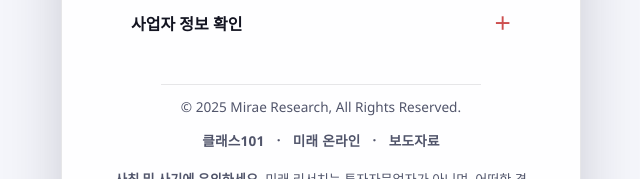
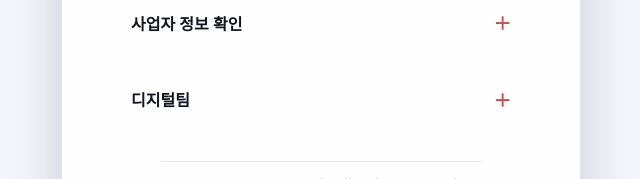
Before and after one commit to themrsung/sjun-me-home, a React (Create React App) app: page / in a window 1280 px wide. Shown: the part 1244-1423 px from the top of the page, without its empty margins (319-959 px from the left). Built offline with nearby package versions, Linux system fonts and the light colour scheme; a web font is replaced by a local one.

Commit message:
feat: Add business details section with team contact information

```diff
--- a/src/App.css
+++ b/src/App.css
@@ -521,6 +521,10 @@
   overflow: hidden;
 }
 
+.business-details + .business-details {
+  margin-top: 1.1rem;
+}
+
 .business-details[open] {
   border-color: var(--border-soft);
   background: var(--bg-alt);
--- a/src/App.tsx
+++ b/src/App.tsx
@@ -468,6 +468,25 @@ function App() {
             </dl>
           </div>
         </details>
+        <details className="business-details">
+          <summary>디지털팀</summary>
+          <div className="business-content">
+            <dl>
+              <div>
+                <dt>팀 메일</dt>
+                <dd>
+                  <a className="business-link" href="mailto:digital@sjun.me">
+                    digital@sjun.me
+                  </a>
+                </dd>
+              </div>
+              <div>
+                <dt>담당 업무</dt>
+                <dd>기업정보 시스템 및 멤버십 운영</dd>
+              </div>
+            </dl>
+          </div>
+        </details>
 
         <footer className="footer">
           <span className="footer-copy">
```
